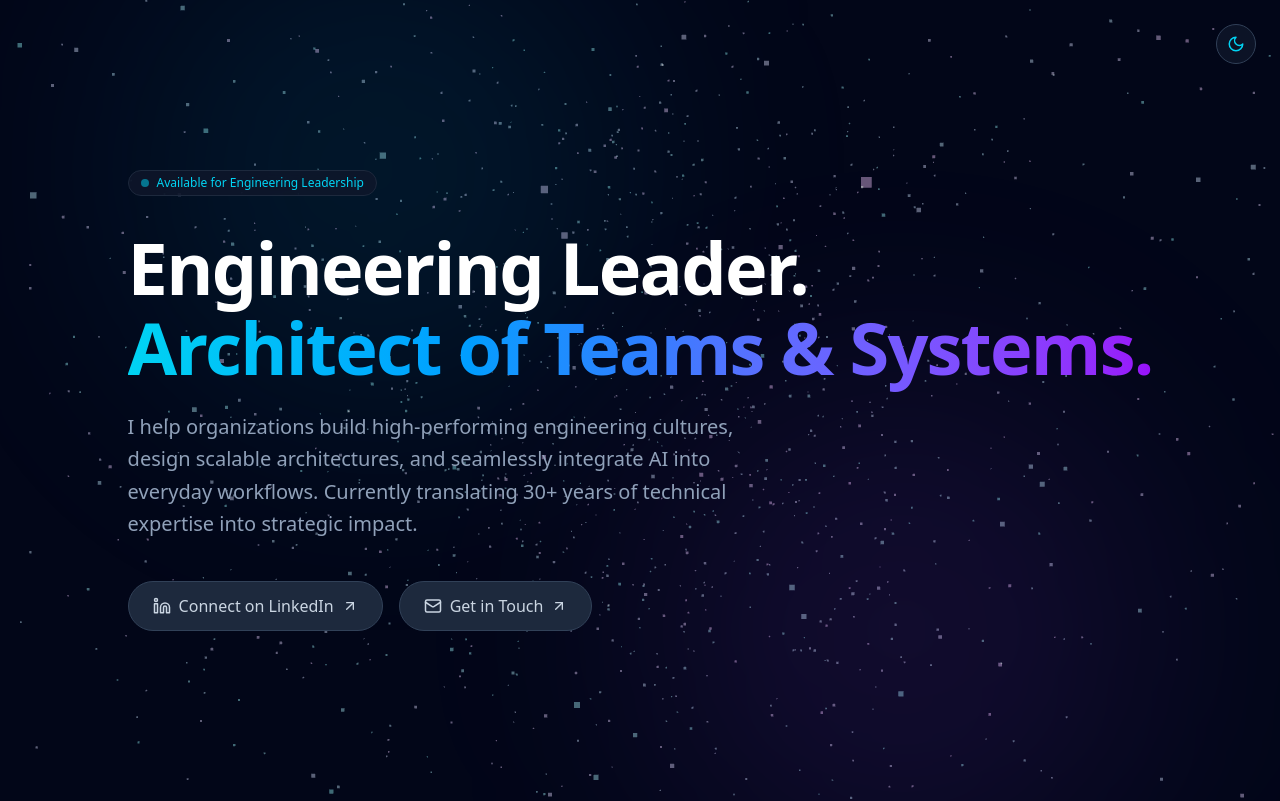
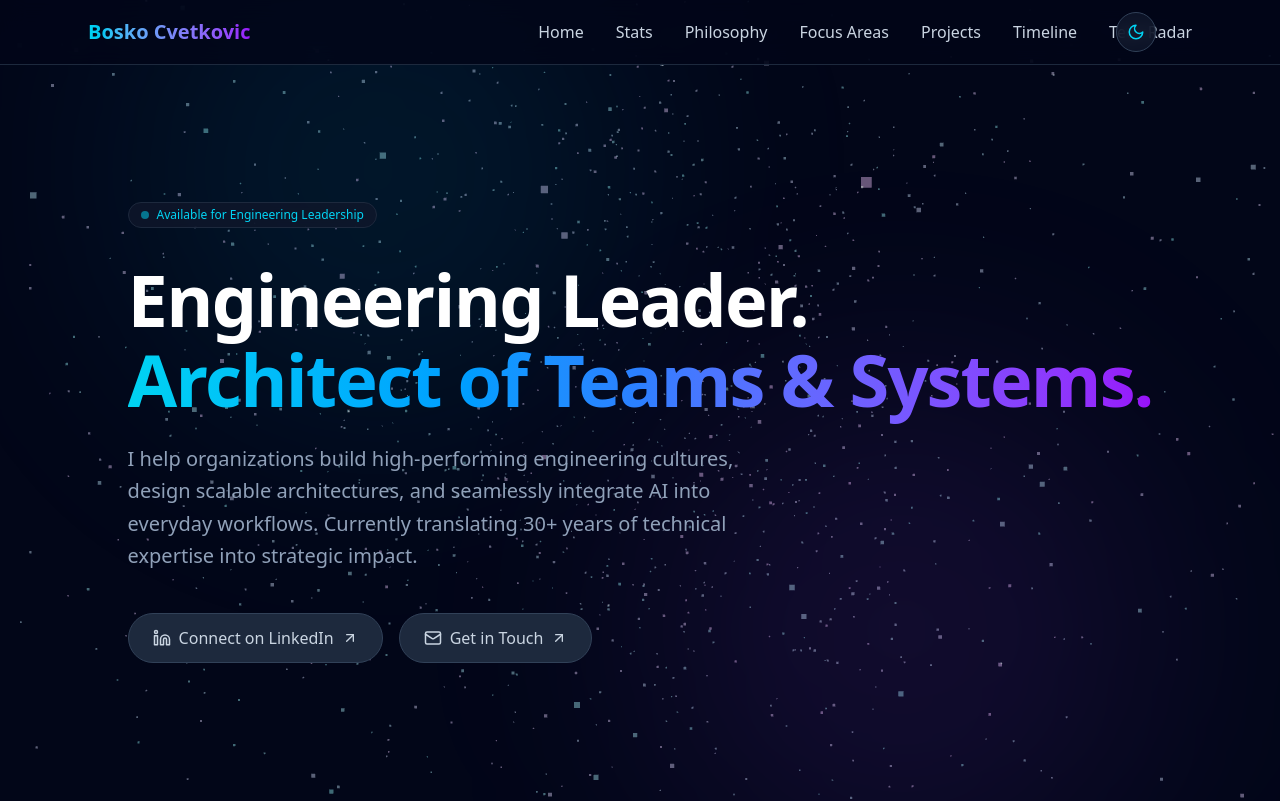
Before and after one commit to BoleBG/my-interactive-cv, a Next.js app: page / in a window 1280 px wide. Shown: the top 801 px of the page. Built offline with nearby package versions, Linux system fonts and the light colour scheme.

Commit message:
fixed menu

```diff
--- a/app/page.tsx
+++ b/app/page.tsx
@@ -12,6 +12,7 @@ import { ProjectCarousel } from "@/components/ProjectCarousel";
 import { ThemeToggle } from "@/components/ThemeToggle";
 import { FocusAreas } from "@/components/FocusAreas";
 import { LeadershipPhilosophy } from "@/components/LeadershipPhilosophy";
+import { NavigationMenu } from "@/components/NavigationMenu";
 
 
 // --- Tilt Card (unchanged from before) ---
@@ -113,13 +114,16 @@ export default function Home() {
   return (
     <main className="min-h-screen bg-slate-950 light:bg-slate-50 text-white light:text-slate-900 overflow-x-hidden selection:bg-cyan-500/30 transition-colors duration-500">
 
+      {/* Navigation Menu */}
+      <NavigationMenu />
+
       {/* Theme Toggle - Fixed Position */}
-      <div className="fixed top-6 right-6 z-50">
+      <div className="fixed z-50" style={{ top: '12px', right: 'calc(24px + 100px)' }}>
         <ThemeToggle />
       </div>
 
       {/* HERO SECTION with Particle Background */}
-      <section className="relative min-h-screen flex items-center">
+      <section id="hero" className="relative min-h-screen flex items-center pt-16">
         <ParticleBackground />
 
         {/* Ambient Background Glow */}
@@ -166,20 +170,20 @@ export default function Home() {
       {/* STATS SECTION */}
       <StatsSection />
 
-      {/* LEADERSHIP PHILOSOPHY */}
-      <LeadershipPhilosophy />
+      {/* LEADERSHIP PHILOSOPHY - ID added for navigation */}
+      <div id="philosophy"><LeadershipPhilosophy /></div>
 
-      {/* INTERACTIVE FOCUS AREAS */}
-      <FocusAreas />
+      {/* INTERACTIVE FOCUS AREAS - ID added for navigation */}
+      <div id="focus"><FocusAreas /></div>
 
-      {/* PROJECT CAROUSEL */}
-      <ProjectCarousel />
+      {/* PROJECT CAROUSEL - ID added for navigation */}
+      <div id="projects"><ProjectCarousel /></div>
 
-      {/* TIMELINE */}
-      <InteractiveTimeline />
+      {/* TIMELINE - ID added for navigation */}
+      <div id="timeline"><InteractiveTimeline /></div>
 
-      {/* TECH RADAR */}
-      <TechRadar />
+      {/* TECH RADAR - ID added for navigation */}
+      <div id="tech-radar"><TechRadar /></div>
 
       {/* FOOTER */}
       <footer className="py-20 border-t border-slate-900">
--- a/components/AnimatedCounter.tsx
+++ b/components/AnimatedCounter.tsx
@@ -322,7 +322,7 @@ export const StatsSection = () => {
   ];
 
   return (
-    <section className="py-20 max-w-6xl mx-auto px-6">
+    <section id="stats" className="py-20 max-w-6xl mx-auto px-6">
       <motion.h2
         initial={{ opacity: 0 }}
         whileInView={{ opacity: 1 }}
--- /dev/null
+++ b/components/NavigationMenu.tsx
@@ -0,0 +1,156 @@
+"use client";
+
+import { useState, useEffect } from "react";
+import { motion, AnimatePresence } from "framer-motion";
+import { Menu, X } from "lucide-react";
+
+interface NavItem {
+  label: string;
+  href: string;
+}
+
+const navItems: NavItem[] = [
+  { label: "Home", href: "#hero" },
+  { label: "Stats", href: "#stats" },
+  { label: "Philosophy", href: "#philosophy" },
+  { label: "Focus Areas", href: "#focus" },
+  { label: "Projects", href: "#projects" },
+  { label: "Timeline", href: "#timeline" },
+  { label: "Tech Radar", href: "#tech-radar" },
+];
+
+export function NavigationMenu() {
+  const [isOpen, setIsOpen] = useState(false);
+  const [isMobile, setIsMobile] = useState(false);
+
+  // Check screen size and update state
+  useEffect(() => {
+    const checkScreenSize = () => {
+      const wasMobile = isMobile;
+      setIsMobile(window.innerWidth < 768);
+
+      // Close mobile menu when resizing
+      if (wasMobile !== (window.innerWidth < 768)) {
+        setIsOpen(false);
+      }
+    };
+
+    checkScreenSize();
+    window.addEventListener("resize", checkScreenSize);
+
+    return () => window.removeEventListener("resize", checkScreenSize);
+  }, [isMobile]);
+
+  // Close menu when clicking on a link
+  const handleLinkClick = () => {
+    setIsOpen(false);
+  };
+
+  // Staggered animation variants for mobile menu
+  const containerVariants = {
+    hidden: { opacity: 0 },
+    visible: {
+      opacity: 1,
+      transition: {
+        staggerChildren: 0.1,
+        delayChildren: 0.2,
+      },
+    },
+  };
+
+  const itemVariants = {
+    hidden: { opacity: 0, y: -20 },
+    visible: {
+      opacity: 1,
+      y: 0,
+      transition: {
+        type: "spring" as const,
+        stiffness: 300,
+        damping: 20,
+      },
+    },
+  };
+
+  return (
+    <nav className="fixed top-0 left-0 right-0 z-40 bg-slate-950/80 backdrop-blur-md border-b border-slate-800">
+      <div className="max-w-6xl mx-auto px-6">
+        <div className="flex items-center justify-between h-16">
+          {/* Logo/Brand */}
+          <a href="#hero" className="text-xl font-bold bg-gradient-to-r from-cyan-400 to-purple-600 bg-clip-text text-transparent">
+            Bosko Cvetkovic
+          </a>
+
+          {/* Desktop Menu */}
+          {!isMobile && (
+            <div className="flex space-x-8">
+              {navItems.map((item) => (
+                <a
+                  key={item.href}
+                  href={item.href}
+                  onClick={handleLinkClick}
+                  className="text-slate-300 hover:text-cyan-400 transition-colors duration-300 relative group"
+                >
+                  {item.label}
+                  <span className="absolute bottom-[-4px] left-0 w-0 h-0.5 bg-cyan-400 group-hover:w-full transition-all duration-300" />
+                </a>
+              ))}
+            </div>
+          )}
+
+          {/* Mobile Hamburger Button - positioned on right */}
+          {isMobile && (
+            <button
+              onClick={() => setIsOpen(!isOpen)}
+              className="p-2 rounded-lg bg-slate-800 hover:bg-slate-700 transition-colors duration-300"
+              aria-label="Toggle menu"
+            >
+              <AnimatePresence initial={false} mode="wait">
+                <motion.div
+                  key={isOpen ? "close" : "menu"}
+                  initial={{ opacity: 0, rotate: -90 }}
+                  animate={{ opacity: 1, rotate: 0 }}
+                  exit={{ opacity: 0, rotate: 90 }}
+                  transition={{ duration: 0.2 }}
+                >
+                  {isOpen ? <X size={24} /> : <Menu size={24} />}
+                </motion.div>
+              </AnimatePresence>
+            </button>
+          )}
+        </div>
+
+        {/* Mobile Menu Dropdown */}
+        <AnimatePresence>
+          {isOpen && isMobile && (
+            <motion.div
+              initial={{ opacity: 0, y: -10 }}
+              animate={{ opacity: 1, y: 0 }}
+              exit={{ opacity: 0, y: -10 }}
+              transition={{ duration: 0.3, ease: "easeInOut" }}
+              className="md:hidden absolute right-6 top-full mt-2 w-64 bg-slate-800/95 backdrop-blur-md rounded-lg shadow-lg border border-slate-700 py-3"
+            >
+              <motion.div
+                variants={containerVariants}
+                initial="hidden"
+                animate="visible"
+                className="flex flex-col space-y-1"
+              >
+                {navItems.map((item) => (
+                  <motion.a
+                    key={item.href}
+                    href={item.href}
+                    onClick={handleLinkClick}
+                    variants={itemVariants}
+                    className="text-right px-4 py-2 text-slate-300 hover:text-cyan-400 hover:bg-slate-700/50 transition-all duration-300 "
+                  >
+                    {item.label}
+                  </motion.a>
+                ))}
+              </motion.div>
+            </motion.div>
+          )}
+        </AnimatePresence>
+      </div>
+    </nav>
+  );
+}
```
